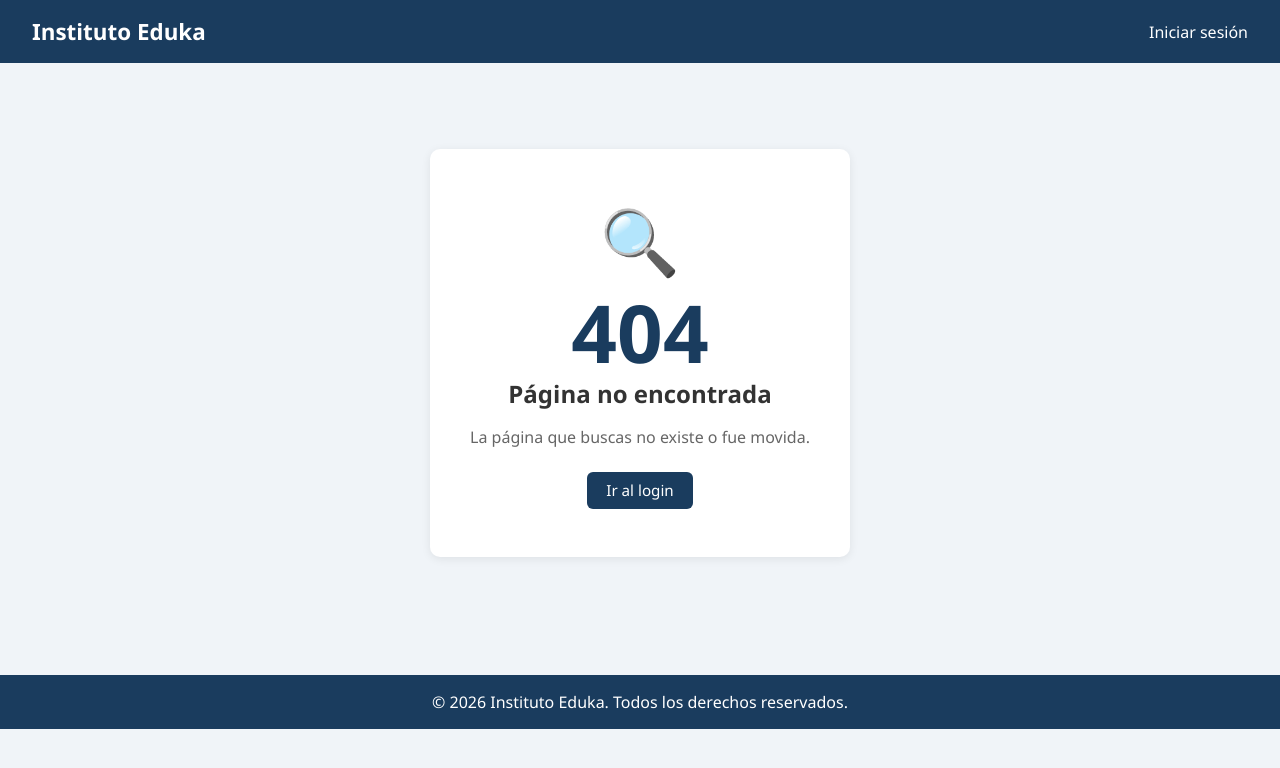
After one commit to Juanc730/eduka, a PHP site: page /eduka/404.php in a window 1280 px wide. The commit adds this page. Shown: the top 768 px of the page. Run offline with PHP 8.4, Linux system fonts and the light colour scheme.

Commit message:
pagina error 404

```diff
--- /dev/null
+++ b/404.php
@@ -0,0 +1,26 @@
+<?php
+$page_title = 'Página no encontrada';
+require_once 'includes/header.php';
+?>
+
+<?php include 'includes/navbar.php'; ?>
+
+<div style="display:flex; justify-content:center; width:100%;">
+    <div class="container-404">
+        <div class="card-404">
+            <div class="icon-404">🔍</div>
+            <h1>404</h1>
+            <h2>Página no encontrada</h2>
+            <p>La página que buscas no existe o fue movida.</p>
+            <div style="text-align: center; width: 100%;">
+                <?php if (isset($_SESSION['usuario_id'])): ?>
+                    <a href="/eduka/index.php" class="btn-primary">Volver al inicio</a>
+                <?php else: ?>
+                    <a href="/eduka/login.php" class="btn-primary">Ir al login</a>
+                <?php endif; ?>
+            </div>
+        </div>
+    </div>
+</div>
+
+<?php include 'includes/footer.php'; ?>
--- a/assets/css/style.css
+++ b/assets/css/style.css
@@ -325,3 +325,29 @@ body {
 .barra-verde   { background: #27ae60; }
 .barra-amarilla{ background: #f39c12; }
 .barra-roja    { background: #e74c3c; }
+
+/* 404 */
+.container-404 {
+    display: flex;
+    justify-content: center;
+    align-items: center;
+    min-height: calc(80vh - 60px);
+    width: 100%;
+    padding: 2rem;
+    box-sizing: border-box;
+}
+.card-404 {
+    background: white;
+    border-radius: 10px;
+    box-shadow: 0 2px 10px rgba(0,0,0,0.08);
+    padding: 3rem 2rem;
+    text-align: center;
+    width: 100%;
+    max-width: 420px;
+    margin: 0 auto;
+}
+.icon-404 { font-size: 4rem; margin-bottom: 0.5rem; }
+.card-404 h1 { font-size: 5rem; color: #1a3c5e; line-height: 1; margin-bottom: 0.3rem; }
+.card-404 h2 { color: #333; margin-bottom: 1rem; }
+.card-404 p  { color: #666; margin-bottom: 1.5rem; }
+.card-404 a  { display: inline-block; }
```
Also changed, not shown: .htaccess (added).
